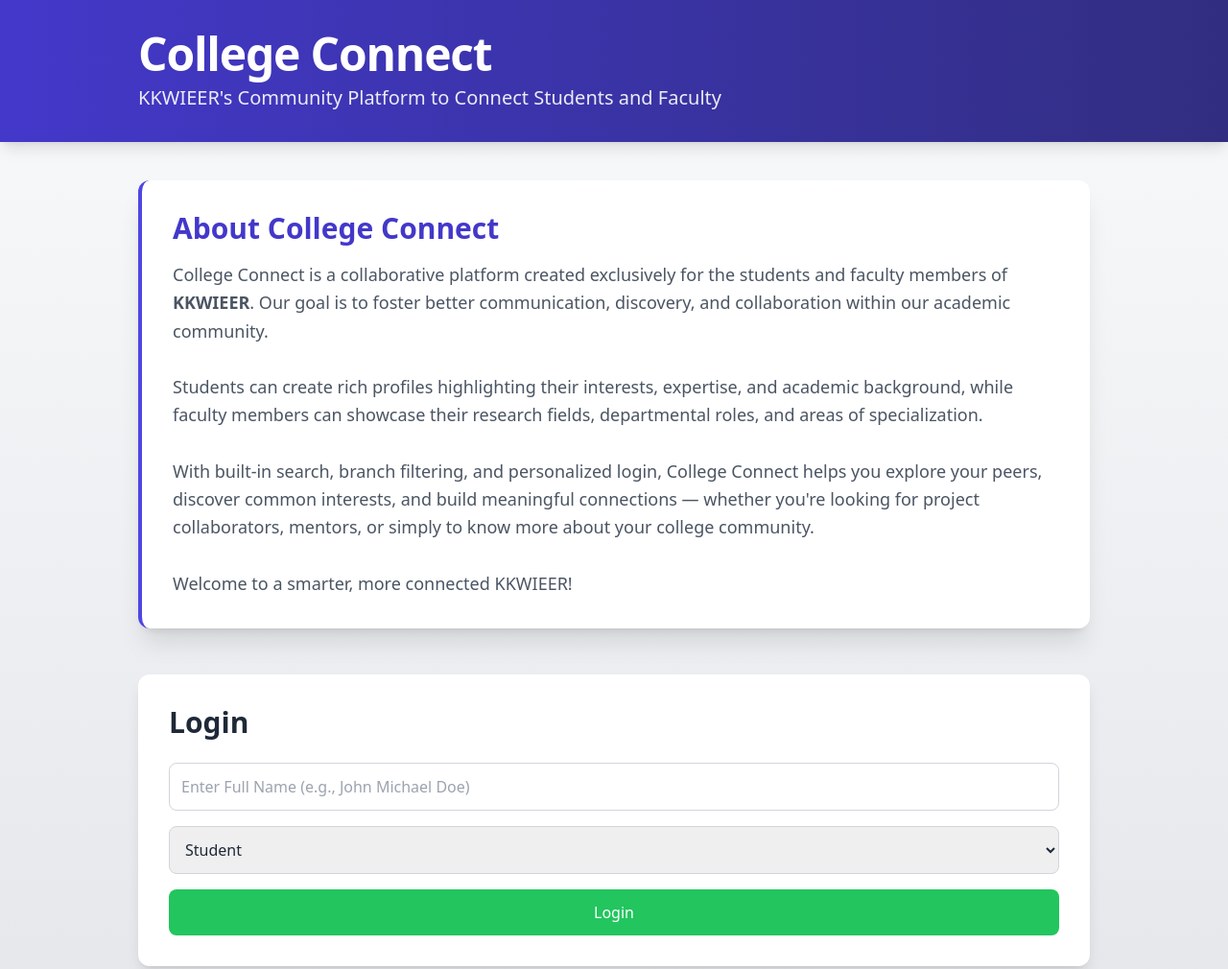
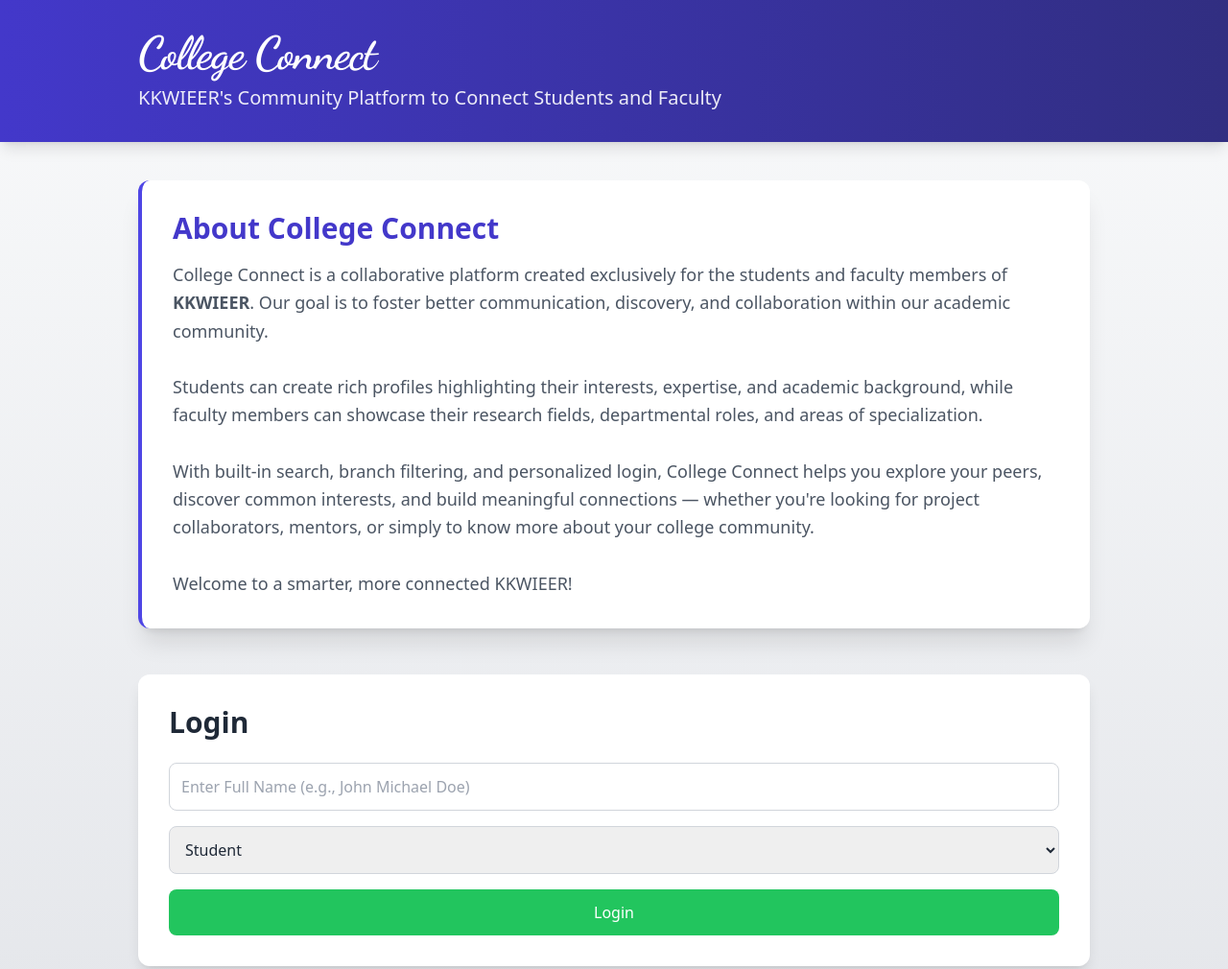
Before and after one commit to Yash-wani2252/EE-project, a plain HTML site: page index.html in a window 1280 px wide. Shown: the top 1010 px of the page at 96% size. Drawn offline with nearby package versions, Linux system fonts and the light colour scheme.

Commit message:
Update index.html

```diff
--- a/index.html
+++ b/index.html
@@ -5,6 +5,7 @@
   <meta name="viewport" content="width=device-width, initial-scale=1.0"/>
   <title>College Connect - KKWIEER</title>
   <script src="https://cdn.tailwindcss.com"></script>
+  <link href="https://fonts.googleapis.com/css2?family=Dancing+Script:wght@700&display=swap" rel="stylesheet">
   <style>
     /* Custom animations */
     @keyframes slideIn {
@@ -55,6 +56,12 @@
     .modal-content {
       animation: slideIn 0.3s ease-out;
     }
+
+    /* Fancy title font */
+    .fancy-title {
+      font-family: 'Dancing Script', cursive;
+      font-weight: 700;
+    }
   </style>
 </head>
 <body class="bg-gradient-to-b from-gray-50 to-gray-200 text-gray-800 font-sans min-h-screen">
@@ -62,7 +69,7 @@
   <!-- Header -->
   <header class="bg-gradient-to-r from-indigo-700 to-indigo-900 text-white py-8 shadow-lg mb-10">
     <div class="max-w-5xl mx-auto px-4 animate-slide-in">
-      <h1 class="text-5xl font-extrabold mb-2 tracking-tight">College Connect</h1>
+      <h1 class="text-5xl font-extrabold mb-2 tracking-tight fancy-title">College Connect</h1>
       <p class="text-xl font-light opacity-90">KKWIEER's Community Platform to Connect Students and Faculty</p>
     </div>
   </header>
@@ -141,7 +148,7 @@
       <div class="bg-white p-8 rounded-xl max-w-lg w-full mx-4 max-h-[80vh] overflow-y-auto modal-content shadow-2xl">
         <div class="flex justify-between items-center mb-6">
           <h3 class="text-2xl font-bold text-gray-800">Profile Details</h3>
-          <button onclick="closeModal()" class="text-gray-500 hover:text-gray-700 text-3xl transition-colors duration-200">&times;</button>
+          <button onclick="closeModal()" class="text-gray-500 hover:text-gray-700 text-3xl transition-colors duration-200">×</button>
         </div>
         <div id="modalContent" class="text-gray-700"></div>
       </div>
@@ -340,7 +347,7 @@
             <button onclick="connectProfile('${u.name}')" class="bg-purple-500 text-white px-4 py-2 rounded-lg text-sm font-medium btn-hover">Connect</button>
             ${isCurrentUser ? `
               <button onclick="editProfile('${u.name}')" class="bg-blue-500 text-white px-4 py-2 rounded-lg text-sm font-medium btn-hover">Edit</button>
-              <button onclick="deleteProfile('${u.name}')" class="bg-red-500 text-white px-4 py-2 rounded-lg text-sm font-medium btn-hover">Delete</button>
+              <button onclickmeal("deleteProfile('${u.name}')") class="bg-red-500 text-white px-4 py-2 rounded-lg text-sm font-medium btn-hover">Delete</button>
             ` : ''}
           </div>
         `;
```
